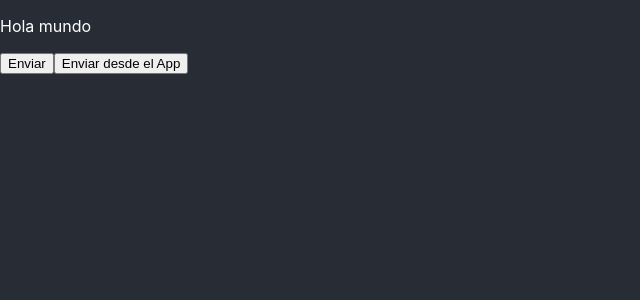
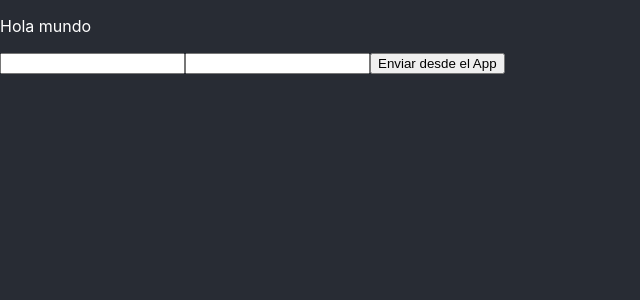
Before and after one commit to wilder00/learning-react, a React (Create React App) app: page / in a window 1280 px wide. Shown: the top 300 px of the page, without its empty margins (0-640 px from the left). Built offline with nearby package versions, Linux system fonts and the light colour scheme.

Commit message:
bases de react

```diff
--- a/src/App.js
+++ b/src/App.js
@@ -1,28 +1,17 @@
-/* import logo from './logo.svg';
-import './App.css';
+import { Component } from "react";
 
-function App() {
-  return (
-    <div className="App">
-      <header className="App-header">
-        <img src={logo} className="App-logo" alt="logo" />
-        <p>
-          Edit <code>src/App.js</code> and save to reload.
-        </p>
-        <a
-          className="App-link"
-          href="https://reactjs.org"
-          target="_blank"
-          rel="noopener noreferrer"
-        >
-          Learn React
-        </a>
-      </header>
-    </div>
-  );
-} */
+class Input extends Component{
 
-import { Component } from "react";
+  render() {
+    return (
+      <input
+        value={this.props.value}
+        onChange={ this.props.onChange }
+      />
+    )
+  }
+
+}
 
 
 class Button extends Component {
@@ -60,7 +49,12 @@ class Button extends Component {
 class App extends Component{
 
   state = {
-    valor: 3
+    nombre: "",
+    apellido: "",
+  }
+
+  updateValues = (prop, value) =>{
+    this.setState({[prop]: value})
   }
 
   //retornar contenido jsx
@@ -69,6 +63,16 @@ class App extends Component{
     return(
       <div>
         <p>Hola mundo</p>
+        <p>{`${this.state.nombre} ${this.state.apellido}`}</p>
+        <Input
+          value={this.state.nombre}
+          onChange={ e => this.updateValues('nombre', e.target.value) }
+        />
+        <Input
+          value={this.state.apellido}
+          onChange={ e => this.updateValues('apellido', e.target.value) }
+        />
+
         { this.state.valor === 3
             ?<Button caminar={true} />
             : null
```
